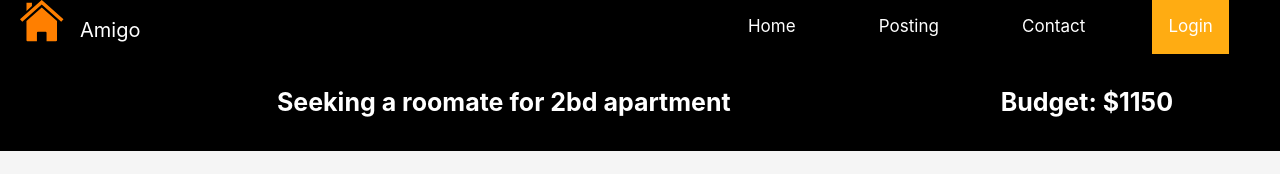
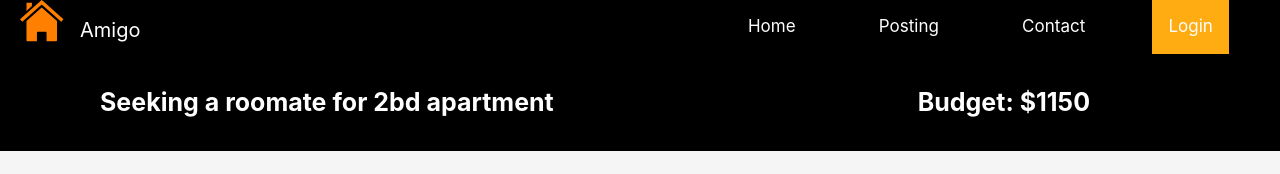
Before and after one commit to zohaibxrehman/Amigo, a React (Create React App) app in the folder amigo/: page /post in a window 1280 px wide. Shown: the top 174 px of the page. Built offline with nearby package versions, Linux system fonts and the light colour scheme.

Commit message:
modified post page

```diff
--- a/amigo/src/components/postPageComponents/PostHeader/PostHeader.css
+++ b/amigo/src/components/postPageComponents/PostHeader/PostHeader.css
@@ -5,14 +5,13 @@
 
 #postHeader ul {
 	margin: 0px;
-    text-align: center;
-
+	display: flex;
+	justify-content: space-between;
 }
 
 #postHeader ul li {
-	margin-right: 20px;
-	padding-left: 200px;
-	padding-right: 50px;
+	margin-left: 30px;
+	margin-right: 160px;
     font-weight: bold;
     font-size: 25px;
 	list-style: none; /* Gets rid of list bullet points */
--- a/amigo/src/components/postPageComponents/PostOwnerForm/PostOwnerForm.css
+++ b/amigo/src/components/postPageComponents/PostOwnerForm/PostOwnerForm.css
@@ -1,7 +1,7 @@
 #postForm {
     float: left;
     background-color: white;
-    width: 20%;
+    width: 23%;
     margin: 50px;
     padding-top: 45px;
     text-align: center;
```
